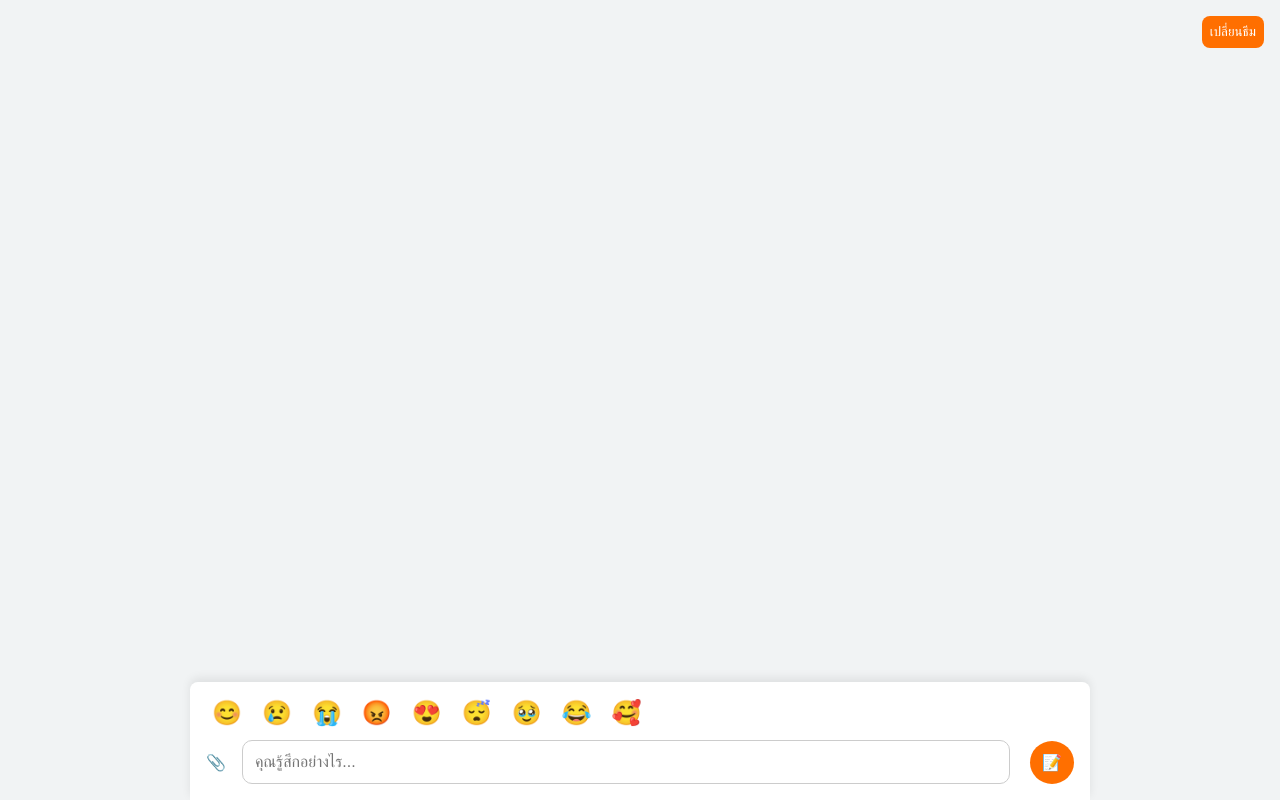
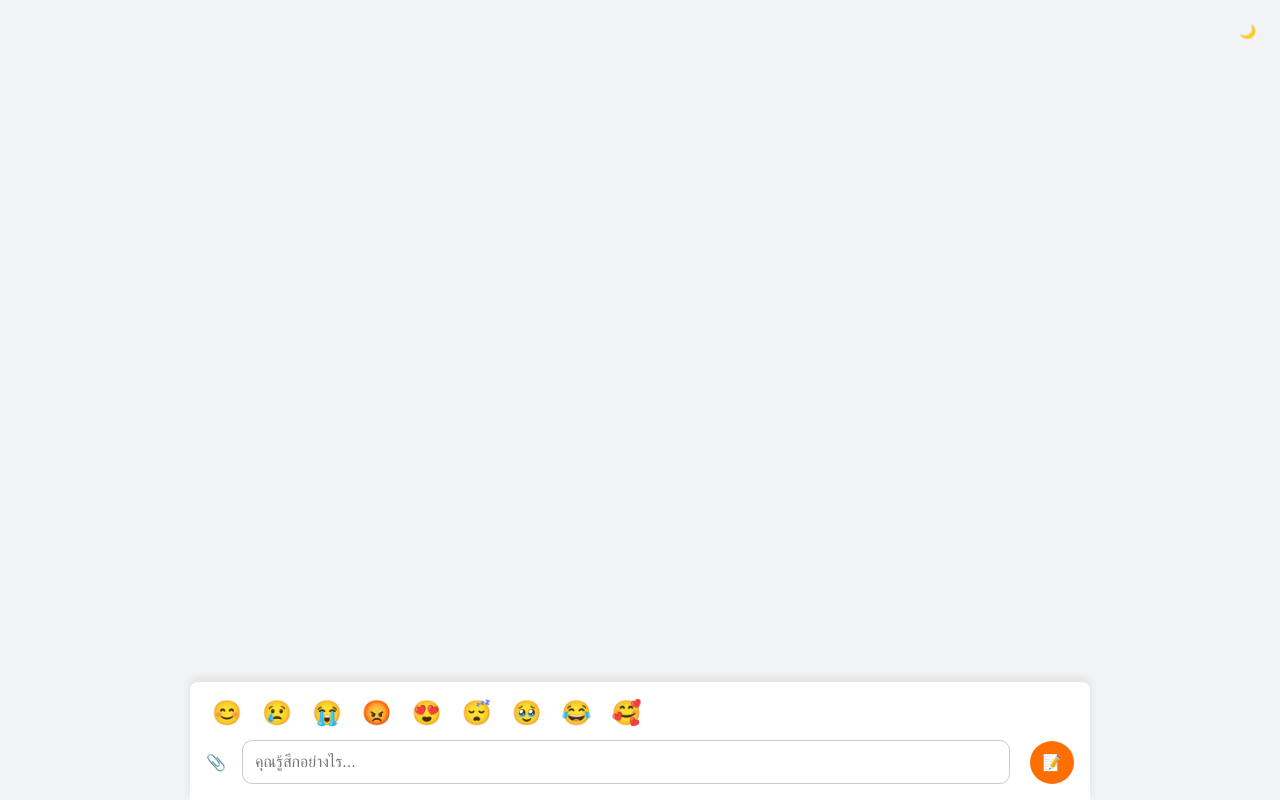
Before and after one commit to TakahiroEX666/uploads2, a website: page public/index.html in a window 1280 px wide. Drawn offline with nearby package versions, Linux system fonts and the light colour scheme.

Commit message:
Update index.html

```diff
--- a/public/index.html
+++ b/public/index.html
@@ -109,7 +109,8 @@
             position: fixed;
             top: 1rem;
             right: 1rem;
-            background: #ff6f00;
+            /*background: #ff6f00;*/
+            background-color: transparent;
             color: white;
             border: none;
             padding: 0.5rem;
@@ -205,7 +206,7 @@
 
 <body>
 
-    <button class="theme-toggle" onclick="toggleTheme()">เปลี่ยนธีม</button>
+    <button class="theme-toggle" onclick="toggleTheme()">🌙</button>
 
     <div class="chat-container" id="chatContainer">
 
```
